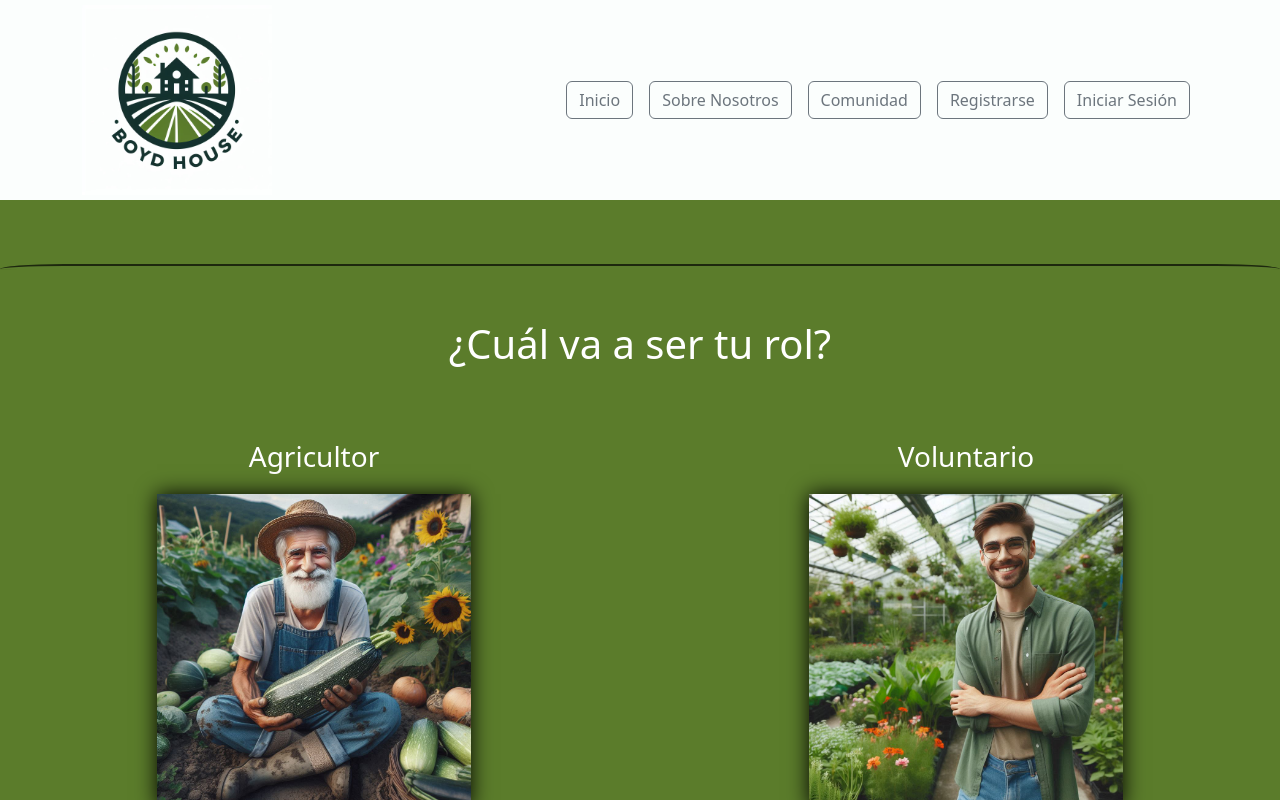
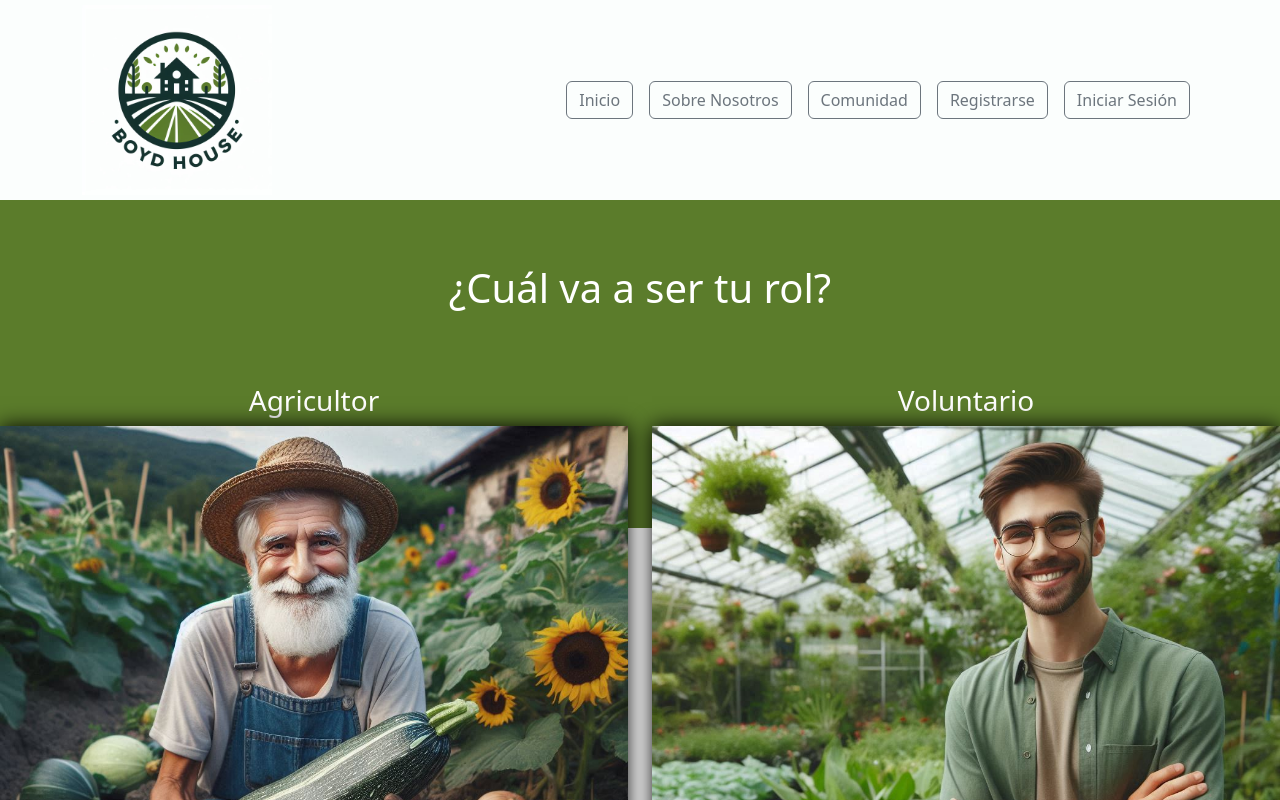
Before and after one commit to Pepesk34/TFG, a React (Create React App) app in the folder proyecto/client/: page /registrarse in a window 1280 px wide. Shown: the top 800 px of the page. Built offline with nearby package versions, Linux system fonts and the light colour scheme.

Commit message:
intento carta registro

```diff
--- a/proyecto/client/src/components/componentes_cuerpo/iniciosesion.js
+++ b/proyecto/client/src/components/componentes_cuerpo/iniciosesion.js
@@ -1,4 +1,5 @@
 import React, { useState, useEffect } from 'react';
+import '../estilos/iniciosesion-estilo.css';
 
 const InicioSesion = () => {
     const [email, setEmail] = useState('');
--- a/proyecto/client/src/components/componentes_cuerpo/registrarse.js
+++ b/proyecto/client/src/components/componentes_cuerpo/registrarse.js
@@ -16,33 +16,51 @@ const Registrarse = () => {
         <div id="registrarse-div">
             <div className='row'>
                 <div className='col-xl-12'>
-                    <div id="pregunta-rol">
+                    <div>
                         <h1>¿Cuál va a ser tu rol?</h1>
                     </div>
 
                 </div>
             </div>
+
             <div id="opciones-registrarse" className='row'>
+
                 <div className='col-xl-6'>
                     <h3 id="h3-agricultor">Agricultor</h3>
-                    <div className="img-container">
+                    <div className="container-carta">
+                        <div className="carta">
+                            <div className="carta-front">
                                 <Link to="/agricultor">
                                     <img id="emoji-agricultor" src={agricultor} />
+                                </Link>
+                            </div>
+                            <div className="carta-back">
+                                <Link to="/agricultor">
                                     <div className="img-descripcion">El agricultor cultiva y proporciona alimentos frescos.</div>
                                 </Link>
                             </div>
+                        </div>
+                    </div>
+                </div>
 
-                </div>
                 <div className='col-xl-6'>
                     <h3 id="h3-voluntario">Voluntario</h3>
-                    <div className="img-container">
-                        <Link to="/voluntario">
+                    <div className="container-carta">
+                        <div className="carta">
+                            <div className="carta-front">
+                                <Link to="/agricultor">
                                     <img id="emoji-voluntario" src={voluntario} />
+                                </Link>
+                            </div>
+                            <div className="carta-back">
+                                <Link to="/agricultor">
                                     <div className="img-descripcion">El voluntario ayuda a recolectar y distribuir alimentos.</div>
                                 </Link>
                             </div>
+                        </div>
+                    </div>
+                </div>
 
-                </div>
             </div>
         </div>
 
--- a/proyecto/client/src/components/estilos/iniciosesion-estilo.css
+++ b/proyecto/client/src/components/estilos/iniciosesion-estilo.css
@@ -0,0 +1,6 @@
+#pregunta-rol {
+    border-top: groove #5b7c2d 5px;
+    padding-top: 4%;
+    border-radius: 5%;
+
+}
--- a/proyecto/client/src/components/estilos/registrarse-estilo.css
+++ b/proyecto/client/src/components/estilos/registrarse-estilo.css
@@ -1,44 +1,61 @@
-#pregunta-rol {
-    border-top: groove #5b7c2d 5px;
-    padding-top: 4%;
-    border-radius: 5%;
-
+.container-carta{
+    position: relative;
+    width: 100%;
+    height: 50%;
 }
 
-.img-container {}
+.carta{
+    position: absolute;
+    width: 100%;
+    height: 100%;
+    transform-style: preserve-3d;
+    transition: all 0.5s ease;
+}
+
+.carta:hover{
+    transform: rotateY(180deg);
+}
+
+.carta-front{
+    position: absolute;
+    width: 100%;
+    height: 100%;
+    backface-visibility: hidden;
+    background: currentColor;
+    color: grey;
+}
+
+.carta-back{
+    position: absolute;
+    width: 100%;
+    height: 100%;
+    backface-visibility: hidden;
+    background: black;
+    color: currentColor;
+    transform: rotateY(180deg);
+}
 
 .img-descripcion {
-    margin-top: 2%;
 }
 
 #emoji-agricultor {
     animation-iteration-count: 1;
     animation-duration: 1.5s;
     animation-name: animacion-agricultor;
-    width: 50%;
+    width: 100%;
     height: auto;
     box-shadow: 0 0 20px black;
     transition: transform 0.3s ease-in-out;
-    margin-top: 2%;
 }
 
 #emoji-voluntario {
     animation-iteration-count: 1;
     animation-duration: 1.5s;
     animation-name: animacion-voluntario;
-    width: 50%;
+    width: 100%;
     height: auto;
     box-shadow: 0 0 20px black;
     transition: transform 0.3s ease-in-out;
-    margin-top: 2%;
-}
-
-#emoji-agricultor:hover {
-    transform: scale(1.05);
-}
-
-#emoji-voluntario:hover {
-    transform: scale(1.05)
 }
 
 #opciones-registrarse {
```
Lines whose indentation alone changed are shown as unchanged.
